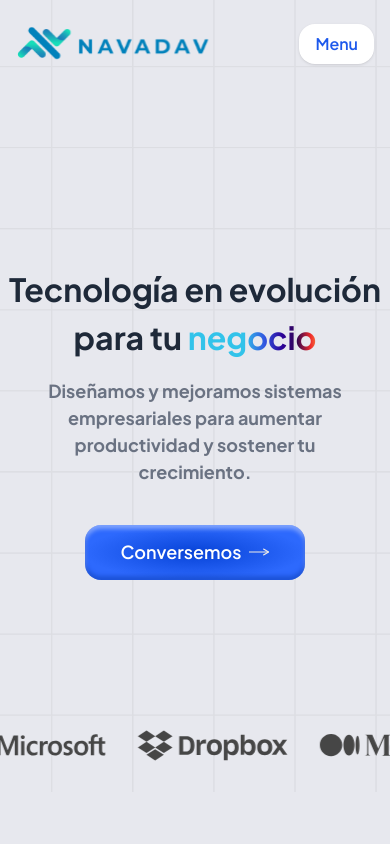
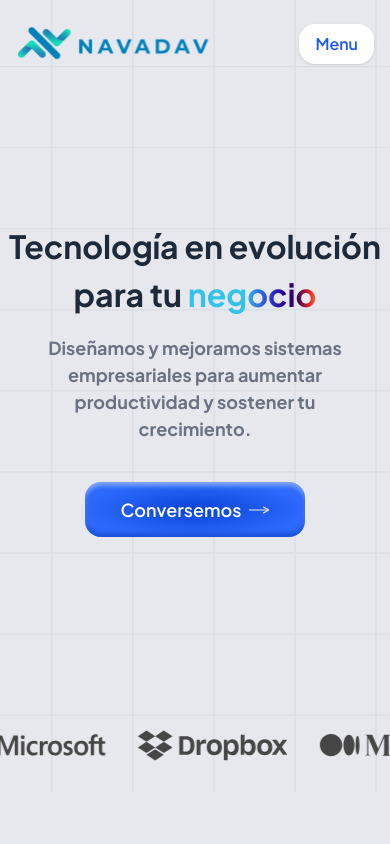
Before and after one commit to navadav-solutions/navadav-homepage, a Next.js app: page / in a window 390 px wide. Shown: the top 844 px of the page. Built offline with nearby package versions, Linux system fonts and the light colour scheme.

Commit message:
Refactor Home component layout for improved responsiveness. Adjust section styles to ensure proper flex behavior and enhance visual hierarchy.

```diff
--- a/app/page.tsx
+++ b/app/page.tsx
@@ -18,19 +18,19 @@ export default function Home() {
   return (
     <Layout>
       <section
-        className="w-full h-screen bg-cover bg-center bg-no-repeat relative overflow-hidden"
+        className="w-full min-h-screen bg-cover bg-center bg-no-repeat relative overflow-hidden flex flex-col"
         style={{
           backgroundImage: `url(${getAssetPath("/images/misc/ejemplo1.png")})`,
         }}
       >
-        <div className="w-full lg:w-[80%] mx-auto h-full flex flex-col items-center justify-center relative z-10">
+        <div className="w-full lg:w-[80%] mx-auto flex-1 flex flex-col items-center justify-center relative z-10 pt-20">
           <div className="flex flex-col items-center justify-center text-center">
             <MainTitle />
             <ConversemosButton isVisible />
           </div>
         </div>
 
-        <div className="absolute bottom-0 left-0 right-0 w-full mx-auto py-8">
+        <div className="w-full mx-auto py-8 relative z-10">
           <BrandList />
         </div>
       </section>
```
